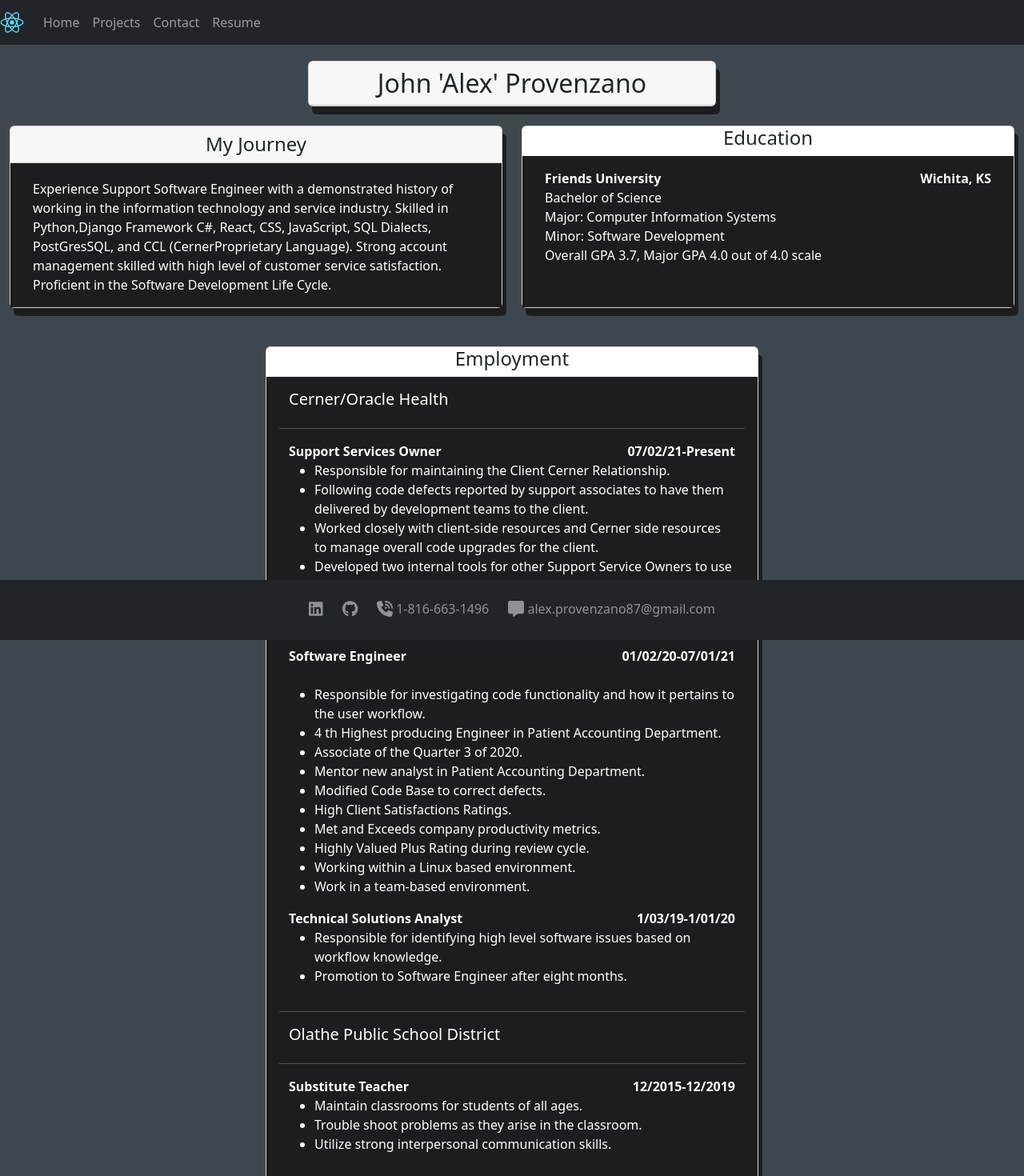
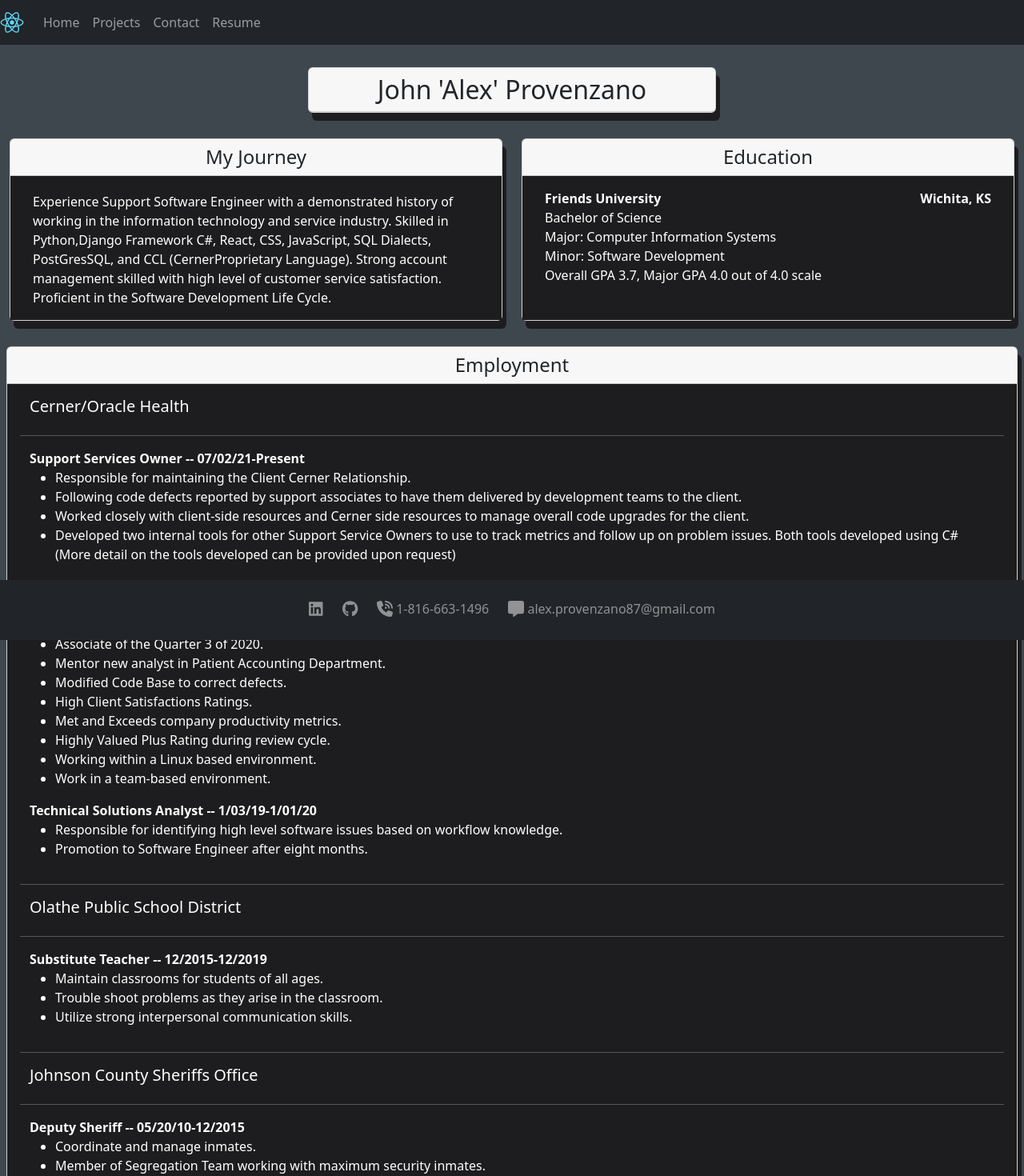
Before and after one commit to AlexProv1987/resume_project, a React (Create React App) app in the folder resume/: page /resume in a window 1280 px wide. Shown: the top 1470 px of the page at 80% size. Built offline with nearby package versions, Linux system fonts and the light colour scheme.

Commit message:
Resume clean up

```diff
--- a/resume/src/App.css
+++ b/resume/src/App.css
@@ -13,12 +13,14 @@
 
 .card{
   box-shadow: 5px 10px #1d1d1f;
+}
 
-}
 .card-body{
   background-color:#1d1d1f;
 }
-
+.test-thing{
+  background-color:#3f474e;
+}
 .main-content{
   margin: 0 auto -75px;
   padding: 0 0 75px;
--- a/resume/src/components/Pages/Resume.js
+++ b/resume/src/components/Pages/Resume.js
@@ -6,7 +6,7 @@
 const Resume = () => {
   return (
     <Container fluid='true' className='main-content mb-4'>
-      <Row className='resume-row justify-content-center mb-4'>
+      <Row className='justify-content-center mt-2 mb-2'>
         <Col md={{ span: 5, offset: 0 }}>
           <Card className='text-center'>
             <Card.Header as='h2'>
@@ -16,7 +16,7 @@
         </Col>
       </Row>
 
-      <Row className='justify-content-center mb-4'>
+      <Row className='justify-content-center pt-4'>
         <Col sm={8} md={6} className='mb-4 d-flex align-items-stretch'>
           <Card>
             <Card.Header className='text-center' as='h4'>My Journey</Card.Header>
@@ -32,7 +32,7 @@
         </Col>
         <Col sm={8} md={6} className='mb-4 d-flex align-items-stretch'>
           <Card>
-            <Card.Title className='text-center' as='h4'>Education</Card.Title>
+            <Card.Header className='text-center' as='h4'>Education</Card.Header>
             <Card.Body className='text-white'>
               <Row >
                 <Col sm={8} md={6} className='text-start'>
@@ -53,23 +53,18 @@
         </Col>
       </Row>
 
-
-      <Row className='mb-4 justify-content-center'>
-        <Col sm={8} md={6}>
-          <Card>
-            <Card.Title as='h4' className='text-center'>Employment</Card.Title>
-            <Card.Body className='text-white'>
+        <Row className='p-2 mb-4'>
+          <Card className='p-0'>
+            <Card.Header as='h4' className='text-center'>Employment</Card.Header>
+            <Card.Body fluid='true' className='text-white'>
 
               <Row>
                 <h5>Cerner/Oracle Health</h5>
               </Row>
               <hr />
-              <Row className='resume-row'>
+              <Row>
                 <Col sm={8} md={6} className='text-start'>
-                  <p><b>Support Services Owner</b></p>
-                </Col>
-                <Col sm={8} md={6} className='text-end'>
-                  <p><b>07/02/21-Present</b></p>
+                  <p><b>Support Services Owner -- 07/02/21-Present</b></p>
                 </Col>
               </Row>
               <Row>
@@ -87,12 +82,9 @@
                 </Col>
               </Row>
 
-              <Row className='mb-4'>
-                <Col>
-                  <p><b>Software Engineer</b></p>
-                </Col>
-                <Col className='text-end'>
-                  <p><b>01/02/20-07/01/21</b></p>
+              <Row>
+                <Col sm={8} md={6} className='text-start'>
+                  <p><b>Software Engineer -- 01/02/20-07/01/21</b></p>
                 </Col>
               </Row>
               <Row>
@@ -113,10 +105,7 @@
               </Row>
               <Row>
                 <Col>
-                  <p><b>Technical Solutions Analyst</b></p>
-                </Col>
-                <Col className='text-end'>
-                  <p><b>1/03/19-1/01/20</b></p>
+                  <p><b>Technical Solutions Analyst -- 1/03/19-1/01/20</b></p>
                 </Col>
               </Row>
               <Row>
@@ -134,12 +123,9 @@
                 <h5>Olathe Public School District</h5>
               </Row>
               <hr />
-              <Row className='resume-row'>
+              <Row>
                 <Col sm={8} md={6} className='text-start'>
-                  <p><b>Substitute Teacher</b></p>
-                </Col>
-                <Col sm={8} md={6} className='text-end'>
-                  <p><b>12/2015-12/2019</b></p>
+                  <p><b>Substitute Teacher -- 12/2015-12/2019</b></p>
                 </Col>
               </Row>
               <Row>
@@ -151,33 +137,29 @@
                   </ul>
                 </Col>
               </Row>
-              <hr/>
+              <hr />
               <Row>
                 <h5>Johnson County Sheriffs Office</h5>
               </Row>
               <hr />
-              <Row className='resume-row'>
+              <Row>
                 <Col sm={8} md={6} className='text-start'>
-                  <p><b>Deputy Sheriff</b></p>
-                </Col>
-                <Col sm={8} md={6} className='text-end'>
-                  <p><b>05/20/10-12/2015</b></p>
+                  <p><b>Deputy Sheriff -- 05/20/10-12/2015</b></p>
                 </Col>
               </Row>
               <Row>
                 <Col>
                   <ul>
-                  <li>Coordinate and manage inmates.</li>
-              <li>Member of Segregation Team working with maximum security inmates.</li>
-              <li>Crisis Intervention Certified.</li>
+                    <li>Coordinate and manage inmates.</li>
+                    <li>Member of Segregation Team working with maximum security inmates.</li>
+                    <li>Crisis Intervention Certified.</li>
                   </ul>
                 </Col>
               </Row>
 
             </Card.Body>
           </Card>
-        </Col>
-      </Row>
+        </Row>
     </Container>
   );
 }
```
